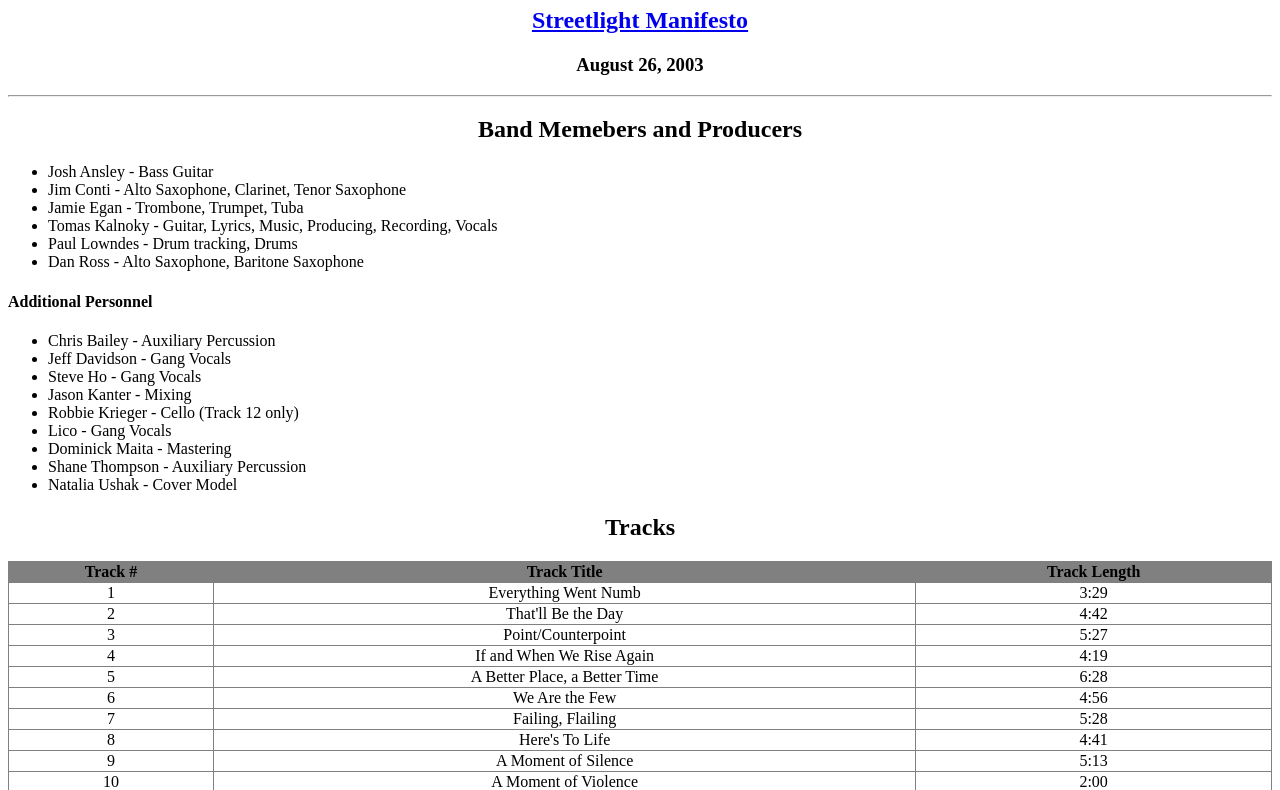
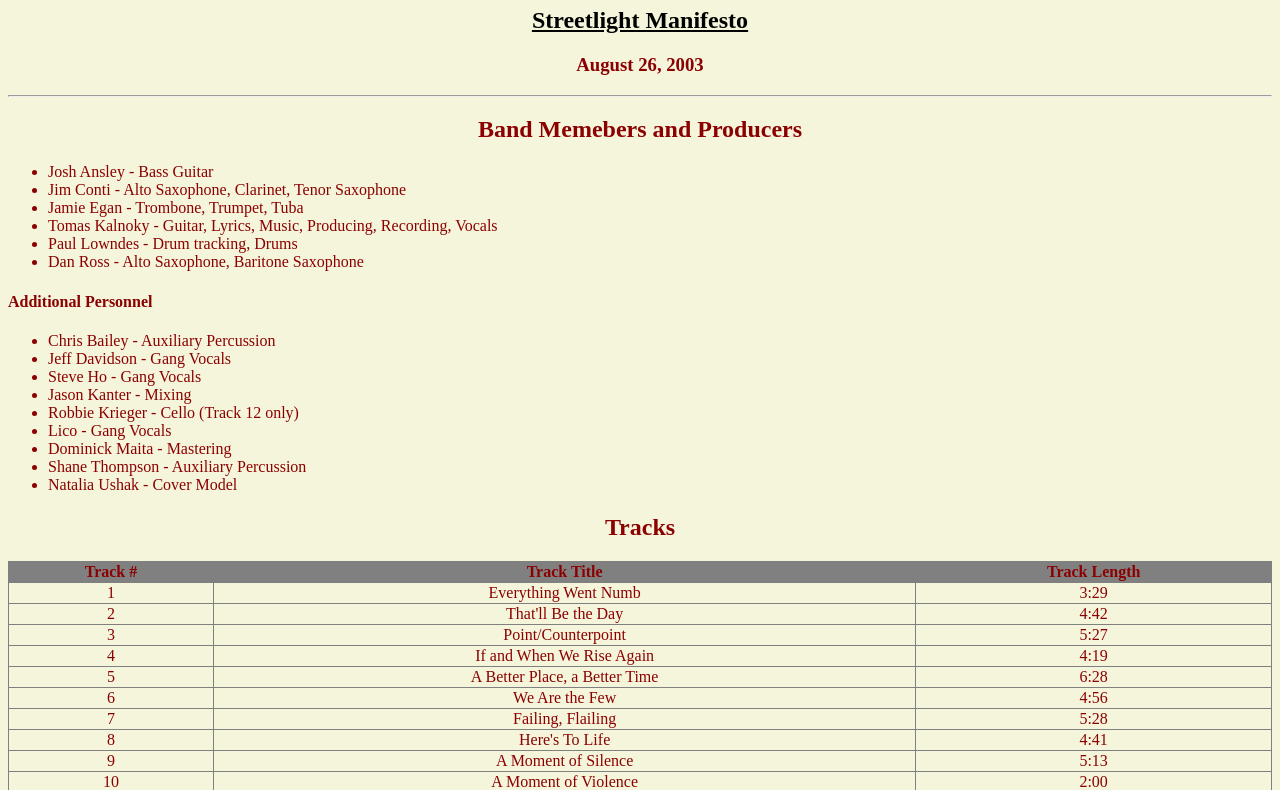
Before and after one commit to apitzen88/PortfolioSite, a plain HTML site: page BandPage/LAB - Album Page V2.html in a window 1280 px wide. Shown: the part 381-1171 px from the top of the page. Drawn offline with Linux system fonts and the light colour scheme.

Commit message:
Checkpoint: CSS Album Site V3

```diff
--- a/BandPage/LAB - Album Page V2.html
+++ b/BandPage/LAB - Album Page V2.html
@@ -1,15 +1,23 @@
 <DOCTYPE html>
     <html>
         <head>
-            <div style="text-align: center">
+            <link href="albumStyles.css"rel="stylesheet"type="text/css"/>
+            <style>
+                a {
+                    color:black;
+                }
+                a:hover {
+                    color:firebrick;
+            </style>
+        </head>
+        <body>
+            <div style="text-align:center">
                 <img src=bandImages\Streetlight_Manifesto_-_Everything_Goes_Numb.jpg></br>
                 <h1>Everything Goes Numb</h1>
                 <h2><a href="http://www.streetlightmanifesto.com">Streetlight Manifesto</a></h2>
                 <h3>August 26, 2003</h3>
             </div>
             <hr>
-        </head>
-        <body>
             <div>
                 <center><h2>Band Memebers and Producers</h2></center>
                 <ul>
@@ -32,6 +40,8 @@
                     <li>Shane Thompson - Auxiliary Percussion</li>
                     <li>Natalia Ushak - Cover Model</li>
                 </ul>
+            </div>
+            <div>
                 <center><h2>Tracks</h2></center>
                 <table align="center" border="1" width="100%" style="border-collapse:collapse">
                     <thead>
@@ -102,6 +112,7 @@
                             <td>The Big Sleep</td>
                             <td>5:02</td>
                         </tr>
+                </div>
                     </tbody>
                 </table>
             </div>
--- /dev/null
+++ b/BandPage/albumStyles.css
@@ -0,0 +1,4 @@
+body {
+    background-color:beige;
+    color:darkred;
+}
```
Also changed, not shown: test.html (deleted).
